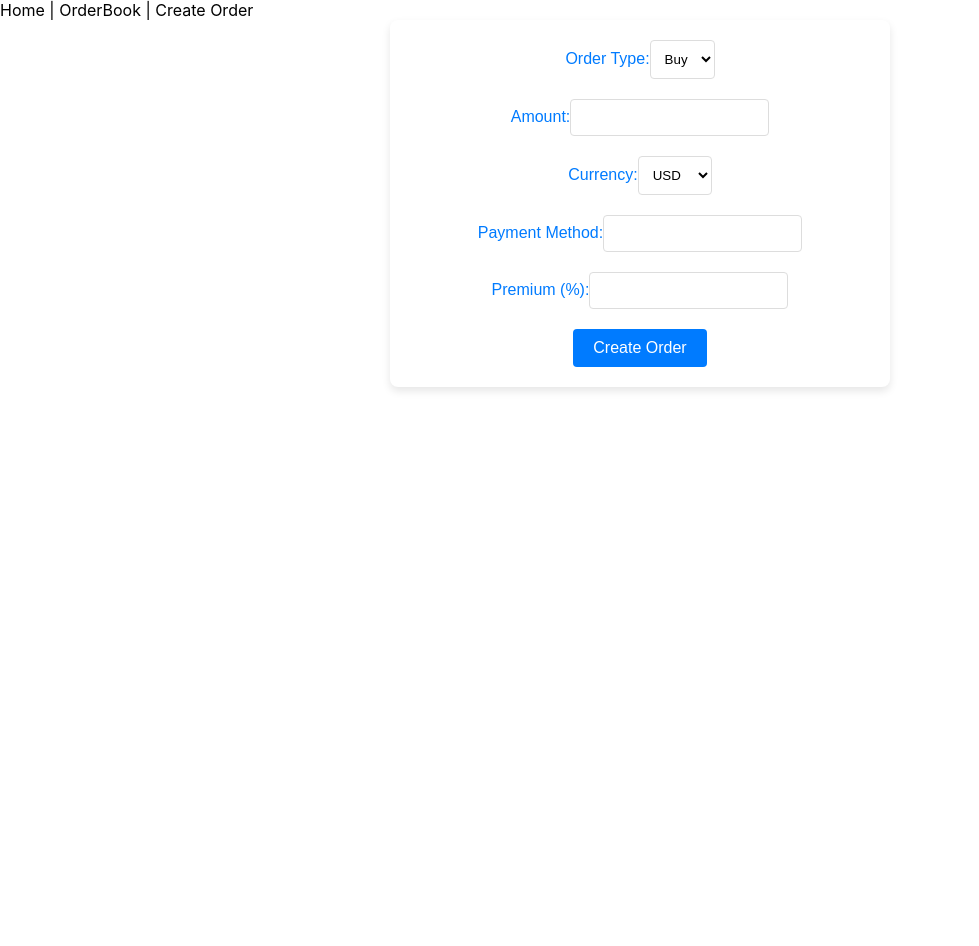
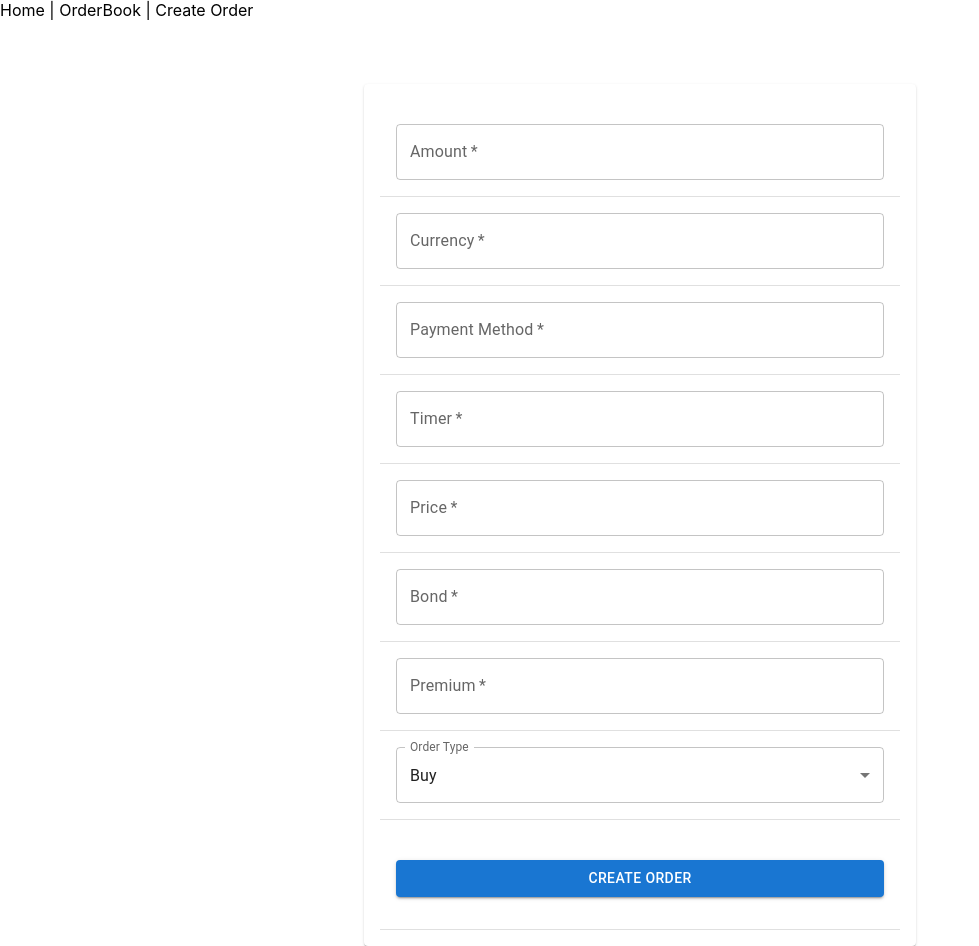
Before and after one commit to MarketMadi/civkit-ui, a React (Create React App) app: page /createorder in a window 1280 px wide. Shown: the whole page, without its empty margins (0-979 px from the left). Before the commit the page ends 800 px from the top, so only its background shows below. Built offline with nearby package versions, Linux system fonts and the light colour scheme.

Commit message:
orderbook has take order button

```diff
--- a/package.json
+++ b/package.json
@@ -3,6 +3,9 @@
   "version": "0.1.0",
   "private": true,
   "dependencies": {
+    "@emotion/react": "^11.11.3",
+    "@emotion/styled": "^11.11.0",
+    "@mui/material": "^5.15.4",
     "@testing-library/jest-dom": "^5.17.0",
     "@testing-library/react": "^13.4.0",
     "@testing-library/user-event": "^13.5.0",
--- a/src/App.js
+++ b/src/App.js
@@ -8,10 +8,7 @@ function App() {
   const [orders, setOrders] = useState([]);
 
   const handleCreateOrder = (newOrder) => {
-    console.log('New Order:', newOrder); // Log new order
-    const updatedOrders = [...orders, newOrder];
-    console.log('Updated Orders:', updatedOrders); // Log updated orders list
-    setOrders(updatedOrders);
+    setOrders([...orders, { ...newOrder, id: orders.length + 1 }]);
   };
 
   return (
--- a/src/CreateOrderForm.js
+++ b/src/CreateOrderForm.js
@@ -1,87 +1,170 @@
+// CreateOrderForm.js
 import React, { useState } from 'react';
-import './CreateOrderForm.css'; // Import the CSS file
+import { Container, Paper, Table, TableBody, TableCell, TableRow, TextField, Button, FormControl, InputLabel, Select, MenuItem } from '@mui/material';
+const CreateOrderForm = ({ onCreateOrder }) => {
+  const [newOrder, setNewOrder] = useState({
+    amount: '',
+    currency: '',
+    paymentMethod: '',
+    timer: '',
+    price: '',
+    bond: '',
+    premium: '',
+    orderType: 'Buy',
+  });
 
-const CreateOrderForm = ({ onCreateOrder }) => {
-  const [orderType, setOrderType] = useState('Buy');
-  const [amount, setAmount] = useState('');
-  const [currency, setCurrency] = useState('USD');
-  const [paymentMethod, setPaymentMethod] = useState('');
-  const [premium, setPremium] = useState('');
+  const handleChange = (e) => {
+    setNewOrder({ ...newOrder, [e.target.name]: e.target.value });
+  };
 
   const handleSubmit = (e) => {
     e.preventDefault();
-    const order = {
-      orderType,
-      amount: parseFloat(amount),
-      currency,
-      paymentMethod,
-      premium: parseFloat(premium),
-    };
-    onCreateOrder(order);
-    // Reset form fields
-    setAmount('');
-    setCurrency('USD');
-    setPaymentMethod('');
-    setPremium('');
+    onCreateOrder(newOrder);
+    setNewOrder({
+      amount: '',
+      currency: '',
+      paymentMethod: '',
+      timer: '',
+      price: '',
+      bond: '',
+      premium: '',
+      orderType: 'Buy',
+    }); // Reset form
   };
 
   return (
-    <div className="CreateOrderForm">
-      <form onSubmit={handleSubmit}>
-        <div className="orderTypeDropdown">
-          <label>Order Type:</label>
-          <select
-            value={orderType}
-            onChange={(e) => setOrderType(e.target.value)}
-          >
-            <option value="Buy">Buy</option>
-            <option value="Sell">Sell</option>
-          </select>
-        </div>
-        <div>
-          <label>Amount:</label>
-          <input
-            type="number"
-            value={amount}
-            onChange={(e) => setAmount(e.target.value)}
-            required
-          />
-        </div>
-        <div>
-          <label>Currency:</label>
-          <select
-            value={currency}
-            onChange={(e) => setCurrency(e.target.value)}
-          >
-            <option value="USD">USD</option>
-            <option value="Naira">Naira</option>
-            <option value="LKR">LKR</option>
-            <option value="KSH">KSH</option>
-          </select>
-        </div>
-        <div>
-          <label>Payment Method:</label>
-          <input
-            type="text"
-            value={paymentMethod}
-            onChange={(e) => setPaymentMethod(e.target.value)}
-            required
-          />
-        </div>
-        <div>
-          <label>Premium (%):</label>
-          <input
-            type="number"
-            value={premium}
-            onChange={(e) => setPremium(e.target.value)}
-            required
-          />
-        </div>
-        <div>
-          <button type="submit">Create Order</button>
-        </div>
-      </form>
-    </div>
+    <Container component="main" maxWidth="sm">
+      <Paper sx={{ marginTop: 8, display: 'flex', flexDirection: 'column', alignItems: 'center', padding: 2 }}>
+        <Table component="form" onSubmit={handleSubmit} noValidate sx={{ mt: 1 }}>
+          <TableBody>
+            {/* Amount */}
+            <TableRow>
+              <TableCell>
+                <TextField
+                  required
+                  fullWidth
+                  label="Amount"
+                  name="amount"
+                  value={newOrder.amount}
+                  onChange={handleChange}
+                />
+              </TableCell>
+            </TableRow>
+
+            {/* Currency */}
+            <TableRow>
+              <TableCell>
+                <TextField
+                  required
+                  fullWidth
+                  label="Currency"
+                  name="currency"
+                  value={newOrder.currency}
+                  onChange={handleChange}
+                />
+              </TableCell>
+            </TableRow>
+
+            {/* Payment Method */}
+            <TableRow>
+              <TableCell>
+                <TextField
+                  required
+                  fullWidth
+                  label="Payment Method"
+                  name="paymentMethod"
+                  value={newOrder.paymentMethod}
+                  onChange={handleChange}
+                />
+              </TableCell>
+            </TableRow>
+
+            {/* Timer */}
+            <TableRow>
+              <TableCell>
+                <TextField
+                  required
+                  fullWidth
+                  label="Timer"
+                  name="timer"
+                  value={newOrder.timer}
+                  onChange={handleChange}
+                />
+              </TableCell>
+            </TableRow>
+
+            {/* Price */}
+            <TableRow>
+              <TableCell>
+                <TextField
+                  required
+                  fullWidth
+                  label="Price"
+                  name="price"
+                  value={newOrder.price}
+                  onChange={handleChange}
+                />
+              </TableCell>
+            </TableRow>
+
+            {/* Bond */}
+            <TableRow>
+              <TableCell>
+                <TextField
+                  required
+                  fullWidth
+                  label="Bond"
+                  name="bond"
+                  value={newOrder.bond}
+                  onChange={handleChange}
+                />
+              </TableCell>
+            </TableRow>
+
+            {/* Premium */}
+            <TableRow>
+              <TableCell>
+                <TextField
+                  required
+                  fullWidth
+                  label="Premium"
+                  name="premium"
+                  value={newOrder.premium}
+                  onChange={handleChange}
+                />
+              </TableCell>
+            </TableRow>
+
+            {/* Order Type */}
+            <TableRow>
+              <TableCell>
+                <FormControl fullWidth>
+                  <InputLabel>Order Type</InputLabel>
+                  <Select
+                    name="orderType"
+                    value={newOrder.orderType}
+                    label="Order Type"
+                    onChange={handleChange}
+                  >
+                    <MenuItem value="Buy">Buy</MenuItem>
+                    <MenuItem value="Sell">Sell</MenuItem>
+                  </Select>
+                </FormControl>
+              </TableCell>
+            </TableRow>
+
+            {/* Submit Button */}
+            <TableRow>
+              <TableCell>
+                <Button type="submit" fullWidth variant="contained" sx={{ mt: 3, mb: 2 }}>
+                  Create Order
+                </Button>
+              </TableCell>
+            </TableRow>
+          </TableBody>
+        </Table>
+      </Paper>
+    </Container>
   );
 };
 
--- a/src/OrderBook.js
+++ b/src/OrderBook.js
@@ -1,85 +1,111 @@
 import React from 'react';
-import './OrderBook.css'; // Import the CSS file
+import { Box, Paper, Grid, Typography, Table, TableBody, TableCell, TableContainer, TableHead, TableRow, Button, AppBar, Toolbar } from '@mui/material';
 
 const OrderBook = ({ orders }) => {
+  const takeOrder = (orderId) => {
+    console.log("Taking order with ID:", orderId);
+    // Implement the logic for taking an order
+  };
+
+  const renderTableRows = (orderType) => {
+    return orders
+      .filter(order => order.orderType === orderType)
+      .map((order, index) => (
+        <TableRow key={index}>
+          <TableCell>{order.username}</TableCell>
+          <TableCell>{order.amount}</TableCell>
+          <TableCell>{order.currency}</TableCell>
+          <TableCell>{order.paymentMethod}</TableCell>
+          <TableCell>{order.expiryDate}</TableCell>
+          <TableCell>{order.timer}</TableCell>
+          <TableCell>{order.price}</TableCell>
+          <TableCell>{order.bond}</TableCell>
+          <TableCell>{order.premium}</TableCell>
+          <TableCell>{order.reputationScore}</TableCell>
+          <TableCell align="right">
+            <Button variant="contained" color="primary" onClick={() => takeOrder(order.id)}>
+              Take Order
+            </Button>
+          </TableCell>
+        </TableRow>
+      ));
+  };
+
   return (
-    <div className="OrderBook">
-      <h2>Order Book</h2>
-      {/* Buy Orders Table */}
-      <div className="BuyOrders">
-        <h3>Buy Orders</h3>
-        <table>
-          <thead>
-            <tr>
-              <th>Username</th>
-              <th>Amount</th>
-              <th>Currency</th>
-              <th>Payment Method</th>
-              <th>Expiry Date</th>
-              <th>Timer</th>
-              <th>Price</th>
-              <th>Bond</th>
-              <th>Premium</th>
-              <th>Reputation Score</th> {/* New Column */}
-            </tr>
-          </thead>
-          <tbody>
-            {orders.filter(order => order.orderType === 'Buy').map((order, index) => (
-              <tr key={index}>
-                <td>{order.username}</td>
-                <td>{order.amount}</td>
-                <td>{order.currency}</td>
-                <td>{order.paymentMethod}</td>
-                <td>{order.expiryDate}</td>
-                <td>{order.timer}</td>
-                <td>{order.price}</td>
-                <td>{order.bond}</td>
-                <td>{order.premium}</td>
-                <td>{order.reputationScore}</td> {/* New Data Field */}
-              </tr>
-            ))}
-          </tbody>
-        </table>
-      </div>
+    <Box sx={{ flexGrow: 1 }}>
+      <AppBar position="static">
+        <Toolbar>
+          <Typography variant="h6" component="div" sx={{ flexGrow: 1 }}>
+            OrderBook
+          </Typography>
+        </Toolbar>
+      </AppBar>
 
-      {/* Sell Orders Table */}
-      <div className="SellOrders">
-        <h3>Sell Orders</h3>
-        <table>
-          <thead>
-            <tr>
-              <th>Username</th>
-              <th>Amount</th>
-              <th>Currency</th>
-              <th>Payment Method</th>
-              <th>Expiry Date</th>
-              <th>Timer</th>
-              <th>Price</th>
-              <th>Bond</th>
-              <th>Premium</th>
-              <th>Reputation Score</th> {/* New Column */}
-            </tr>
-          </thead>
-          <tbody>
-            {orders.filter(order => order.orderType === 'Sell').map((order, index) => (
-              <tr key={index}>
-                <td>{order.username}</td>
-                <td>{order.amount}</td>
-                <td>{order.currency}</td>
-                <td>{order.paymentMethod}</td>
-                <td>{order.expiryDate}</td>
-                <td>{order.timer}</td>
-                <td>{order.price}</td>
-                <td>{order.bond}</td>
-                <td>{order.premium}</td>
-                <td>{order.reputationScore}</td> {/* New Data Field */}
-              </tr>
-            ))}
-          </tbody>
-        </table>
-      </div>
-    </div>
-  );
+      <Box sx={{ p: 2 }}>
+        <Grid container spacing={2}>
+          {/* Buy Orders Table */}
+          <Grid item xs={12}>
+            <Typography variant="h4" align="center" gutterBottom>
+              Buy Orders
+            </Typography>
+            <TableContainer component={Paper} elevation={12}>
+              <Table sx={{ minWidth: 650 }} aria-label="simple table">
+                <TableHead>
+                  <TableRow>
+                    <TableCell>Username</TableCell>
+                    <TableCell>Amount</TableCell>
+                    <TableCell>Currency</TableCell>
+                    <TableCell>Payment Method</TableCell>
+                    <TableCell>Expiry Date</TableCell>
+                    <TableCell>Timer</TableCell>
+                    <TableCell>Price</TableCell>
+                    <TableCell>Bond</TableCell>
+                    <TableCell>Premium</TableCell>
+                    <TableCell>Reputation Score</TableCell>
+                    <TableCell align="right">Action</TableCell>
+                  </TableRow>
+                </TableHead>
+                <TableBody>
+                  {renderTableRows('Buy')}
+                </TableBody>
+              </Table>
+            </TableContainer>
+          </Grid>
+
+          {/* Sell Orders Table */}
+          <Grid item xs={12}>
+php
+Copy code
+        <Typography variant="h4" align="center" gutterBottom>
+          Sell Orders
+        </Typography>
+        <TableContainer component={Paper} elevation={12}>
+          <Table sx={{ minWidth: 650 }} aria-label="simple table">
+            <TableHead>
+              <TableRow>
+                <TableCell>Username</TableCell>
+                <TableCell>Amount</TableCell>
+                <TableCell>Currency</TableCell>
+                <TableCell>Payment Method</TableCell>
+                <TableCell>Expiry Date</TableCell>
+                <TableCell>Timer</TableCell>
+                <TableCell>Price</TableCell>
+                <TableCell>Bond</TableCell>
+                <TableCell>Premium</TableCell>
+                <TableCell>Reputation Score</TableCell>
+                <TableCell align="right">Action</TableCell>
+              </TableRow>
+            </TableHead>
+            <TableBody>
+              {renderTableRows('Sell')}
+            </TableBody>
+          </Table>
+        </TableContainer>
+      </Grid>
+    </Grid>
+  </Box>
+</Box>
+);
 };
 
 export default OrderBook;
```
Also changed, not shown: src/ParentComponent.js (added, +20 -0 lines), 1 other file (tests, documents, lock files or other folders).
